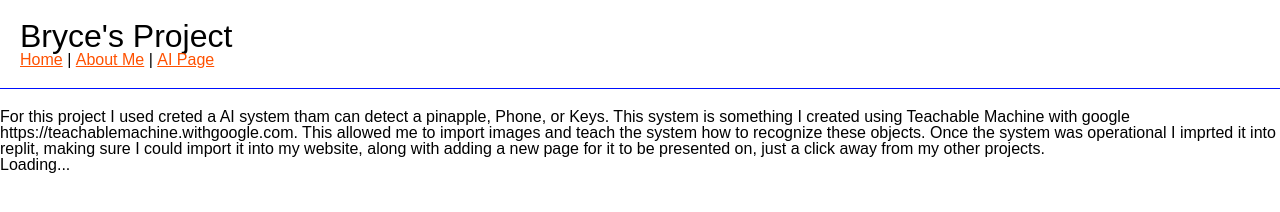
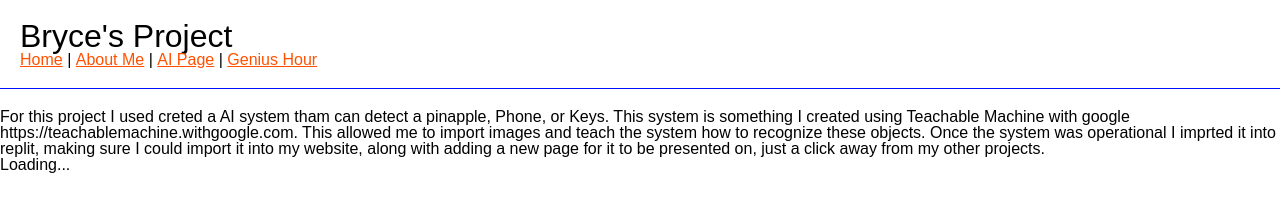
Before and after one commit to bruce29387/ap-cs-project-site, a plain HTML site: page AI.html in a window 1280 px wide. Drawn offline with nearby package versions, Linux system fonts and the light colour scheme; a script that the page names is missing.

Commit message:
Update AI.html

```diff
--- a/AI.html
+++ b/AI.html
@@ -19,6 +19,8 @@
       <li><a href="aboutme.html">About Me</a></li>
       <li>|</li>
       <li><a href="AI.html">AI Page</a></li>
+      <li>|</li>
+      <li><a href="geniushour.html">Genius Hour</a></li>
     </ul>
     </ul>
   </nav></h1>
```
